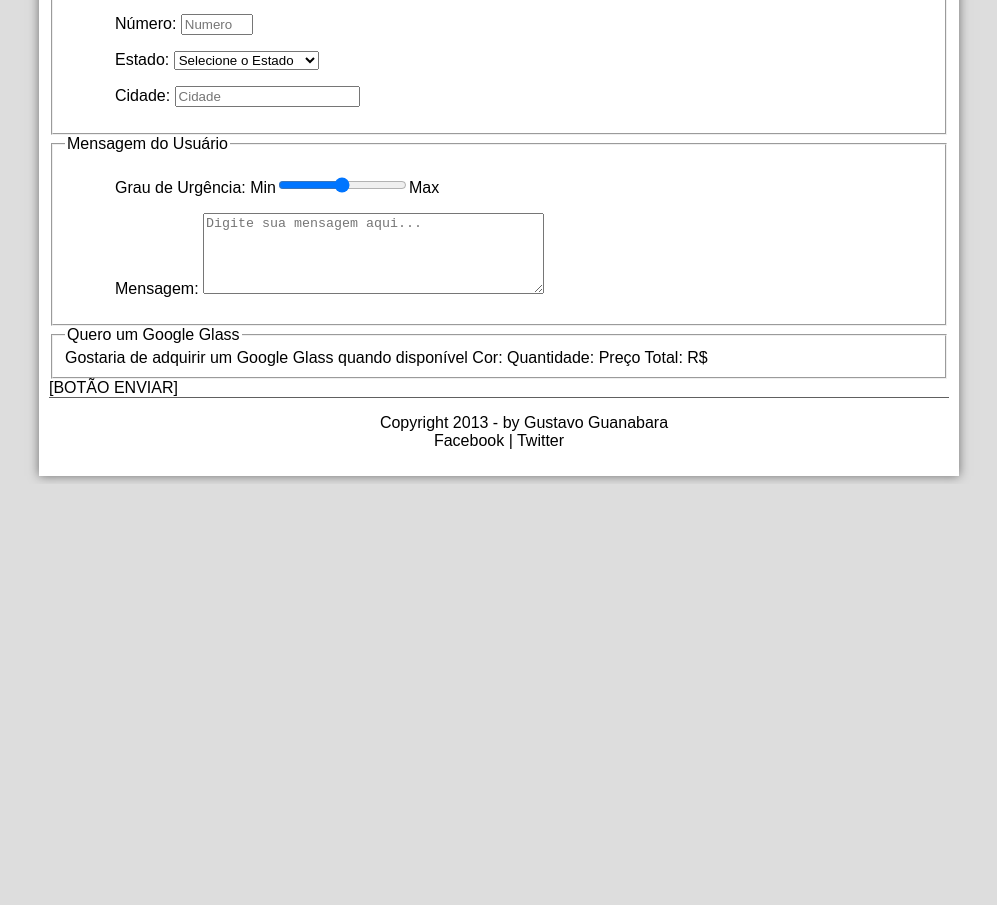
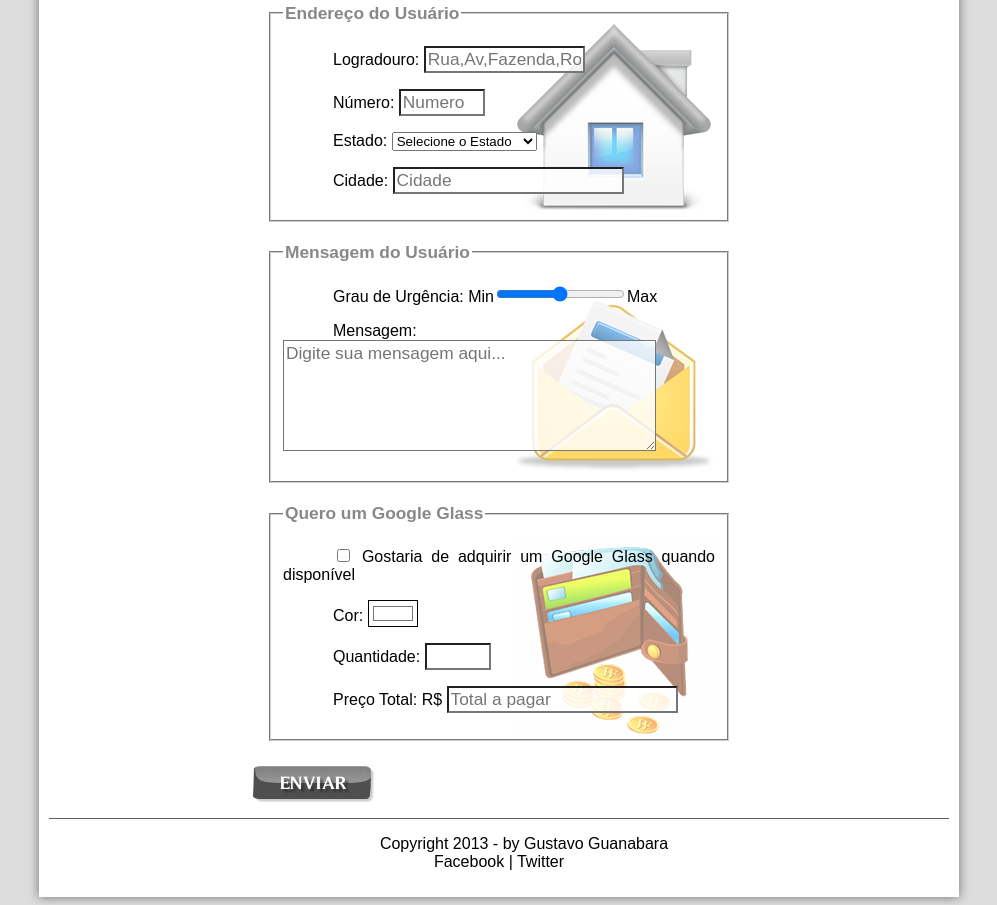
Before and after one commit to MatheusHFernandes/projeto-glass-html5, a plain HTML site: page fale-conosco.html in a window 1280 px wide. Shown: the part 668-1573 px from the top of the page, without its empty margins (141-1138 px from the left). Before the commit the page ends 1152 px from the top, so only its background shows below. Drawn offline with Linux system fonts and the light colour scheme.

Commit message:
JavaScript Formulário

```diff
--- a/_css/form.css
+++ b/_css/form.css
@@ -0,0 +1,50 @@
+@charset "UTF-8";
+
+form {
+    width: 500px;
+    margin: auto;
+}
+
+input, textarea {
+    font-family: sans-serif;
+    font-weight: normal;
+    font-size: 13pt;
+    background-color: rgba(255, 255, 255, .8);
+}
+
+input:hover, textarea:hover {
+    background-color: #dddddd;
+}
+
+legend {
+    color: #888888;
+    font-weight: bold;
+    font-size: 13pt;
+    font-family: sans-serif;
+}
+
+fieldset {
+    border-color: #cecece;
+    margin: 20px;
+}
+
+fieldset#sexo {
+    width: 150px;
+}
+
+fieldset#usuario {
+    background: url("../_imagens/icone-contato.png") no-repeat 95% 95%;
+}
+
+fieldset#endereco {
+    background: url("../_imagens/icone-endereco.png") no-repeat 95% 95%;
+}
+
+fieldset#mensagem {
+    background: url("../_imagens/icone-mensagem.png") no-repeat 95% 95%;
+}
+
+
+fieldset#pedido {
+    background: url("../_imagens/icone-pagamento.png") no-repeat 95% 95%;
+}
--- a/fale-conosco.html
+++ b/fale-conosco.html
@@ -8,6 +8,13 @@
     <link rel="stylesheet" href="_css/form.css">
 </head>
 <script src="_javascript/funcoes.js"></script>
+<script>
+    function cal_total(){
+        var qtd = parseFloat (document.getElementById('cQtd').value);
+        tot = qtd * 1499.99;
+        document.getElementById('cTot').value = tot;
+        }
+</script>
 
 <body>
 <div id="interface">
@@ -43,9 +50,9 @@
         </hgroup>
     </header>
 
-    <form method="post" id="fContato" action="mailto:matheusfernandesm2411@gmail.com">
+    <form method="post" id="fContato" action="mailto:matheusfernandesm2411@gmail.com" oninput="cal_total();">
 
-<fieldset id="usuaario"><legend>Identificação do Usuário</legend>
+<fieldset id="usuario"><legend>Identificação do Usuário</legend>
 
     <p><label for="cNome">Nome:</label> <input type="text" name="tNome" id="cNome" size="20" maxlength="30" placeholder="Nome Completo"/></p>
     <p><label for="cSenha">Senha:</label> <input type="password" name="tSenha" id="cSenha" size="8" maxlength="8" placeholder="Senha"/></p>
@@ -116,20 +123,24 @@
     <p><label for="cUrg">Grau de Urgência:</label>
     Min<input type="range" name="tUrg" id="cUrg" min="0" max="10" step="1">Max</p>
     <p><label for="cMsg">Mensagem:</label>
-    <textarea name="tMsg" id="cMsg" rows="5" cols="40" placeholder="Digite sua mensagem aqui..."></textarea></p>
+    <textarea name="tMsg" id="cMsg" rows="5" cols="35" placeholder="Digite sua mensagem aqui..."></textarea></p>
 
 </fieldset>
 
 <fieldset id="pedido"><legend>Quero um Google Glass</legend>
 
-    Gostaria de adquirir um Google Glass quando disponível
-    Cor:
-    Quantidade:
-    Preço Total: R$
+    <p> <input type="checkbox" name="tPed" id="cPed">
+    <label for="cPed">Gostaria de adquirir um Google Glass quando disponível</label></p>
+    <p><label for="cCor">Cor:</label>
+    <input type="color" name="tCor" id="cCor" value="#ffffff"></p>
+    <p><label for="cQtd">Quantidade:</label>
+    <input type="number" name="tQtd" id="cQtd" min="0" max="10"></p>
+    <p><label for="cTot">Preço Total: R$</label>
+    <input type="text" name="tTot" id="cTot" placeholder="Total a pagar" readonly></p>
 
 </fieldset>
 
-[BOTÃO ENVIAR]
+<input type="image" name="tEnviar" src="_imagens/botao-enviar.png"/>
 
     </form>
 
```
